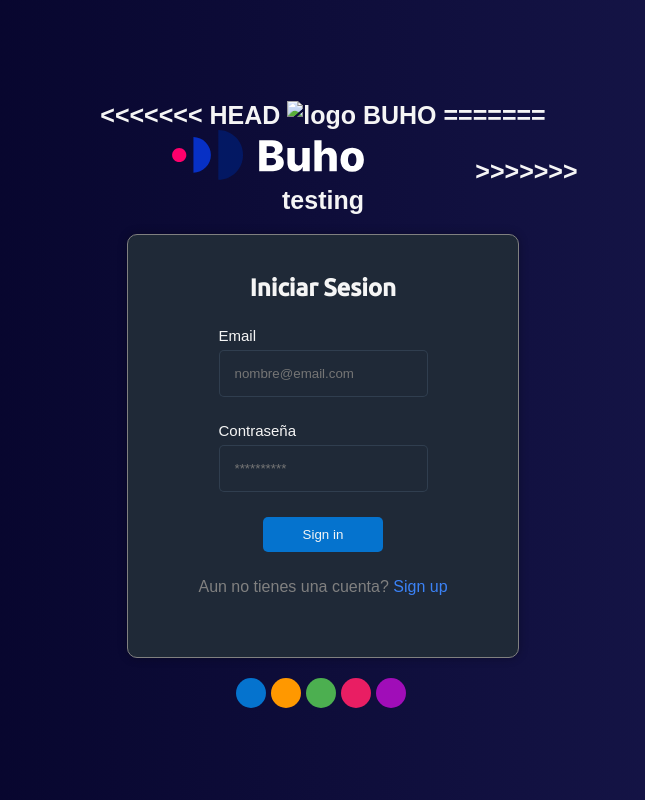
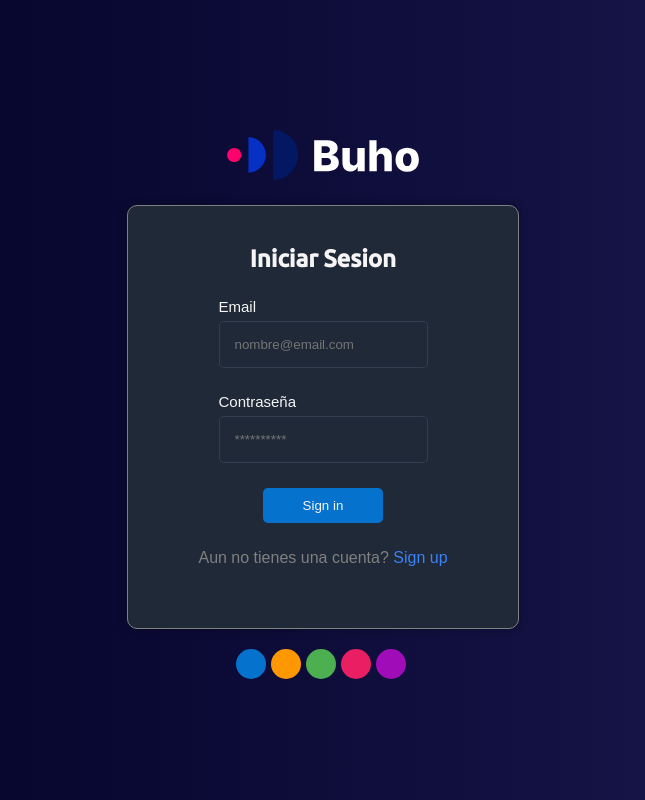
Before and after one commit to CodeKilaa/Formulario, a plain HTML site: page index.html in a window 1280 px wide. Shown: the whole page, without its empty margins (317-962 px from the left). Drawn offline with Linux system fonts and the light colour scheme.

Commit message:
Editando el logo oficial

```diff
--- a/index.html
+++ b/index.html
@@ -11,17 +11,13 @@
 </head>
 <body>
     <section>
-
         <div class="container">
             <a href="#" class="logo">
-<<<<<<< HEAD
-                <img class="" src="logo-blue-svg.svg" alt="logo">
-                BUHO
-=======
                 <img class="" src="logoem.svg" alt="logo">
->>>>>>> testing
               </a>
             </div>
+
+
         <form>
             <h1>Iniciar Sesion</h1>
                 <div>
```
